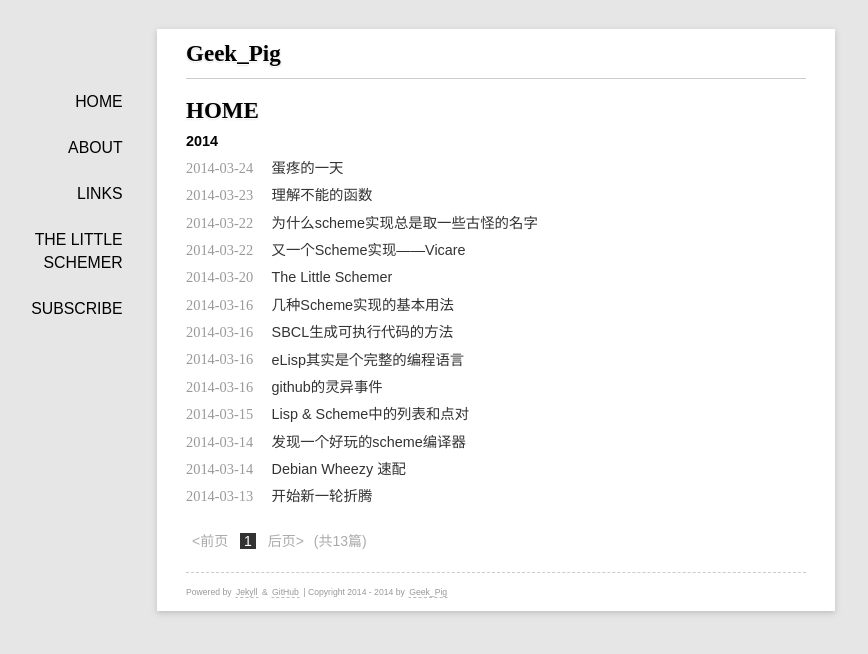
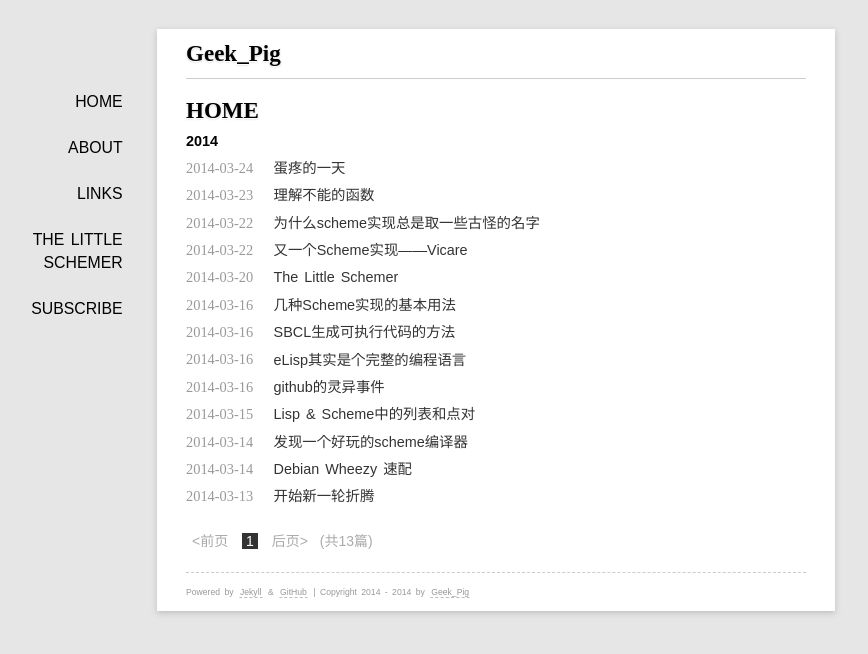
Before and after one commit to rhuichao/uternet.github.io, a Jekyll site: the page built from index.html, in a window 1280 px wide. Shown: the top 654 px of the page, without its empty margins (144-1012 px from the left). Built offline with Jekyll 4.4.1, drawn with Linux system fonts in a browser that asks for light colours; some web fonts are replaced; Markdown is read by kramdown in place of the engine named in the settings; the list of posts is cut into pages by our own code.

Commit message:
new document posted

```diff
--- a/media/css/style.css
+++ b/media/css/style.css
@@ -4,7 +4,7 @@
 
 body{
     font-size:0.9em;
-    /*word-spacing:1px;*/
+    word-spacing:2px;
     margin-left:auto;
     margin-right:auto;
     font-family:"Hiragino Sans GB","Microsoft YaHei","WenQianYi Micro Hei",sans-serif;
```
